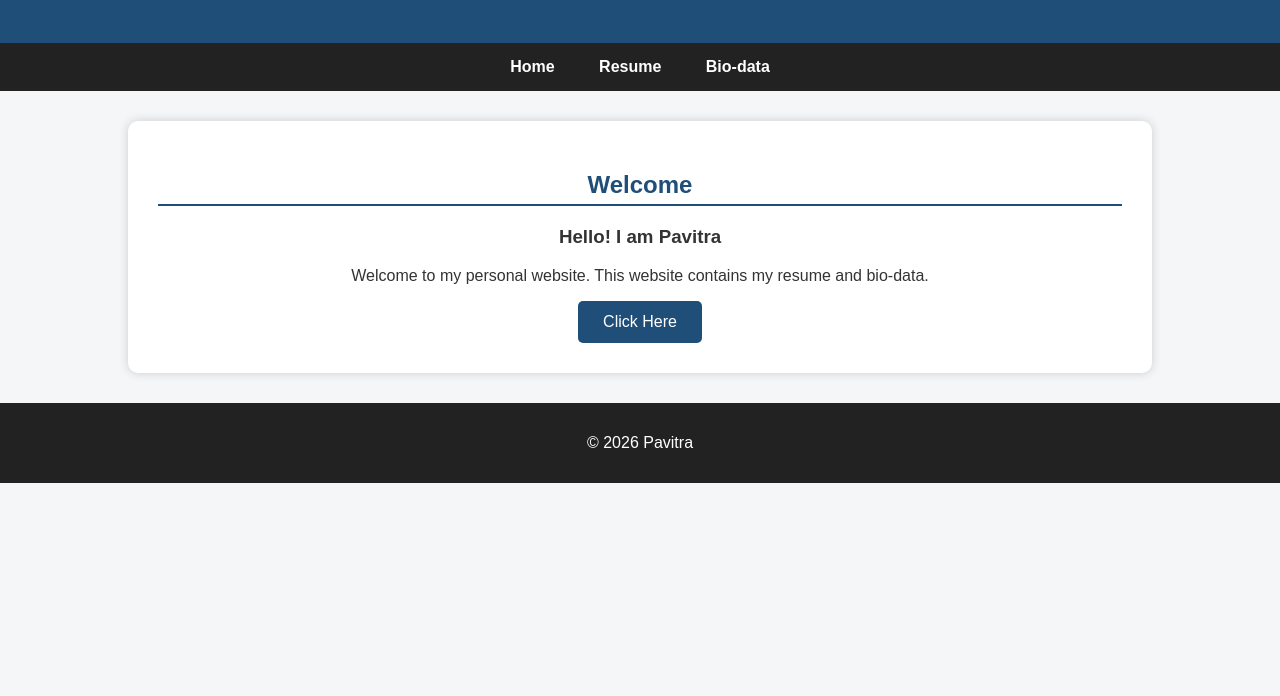
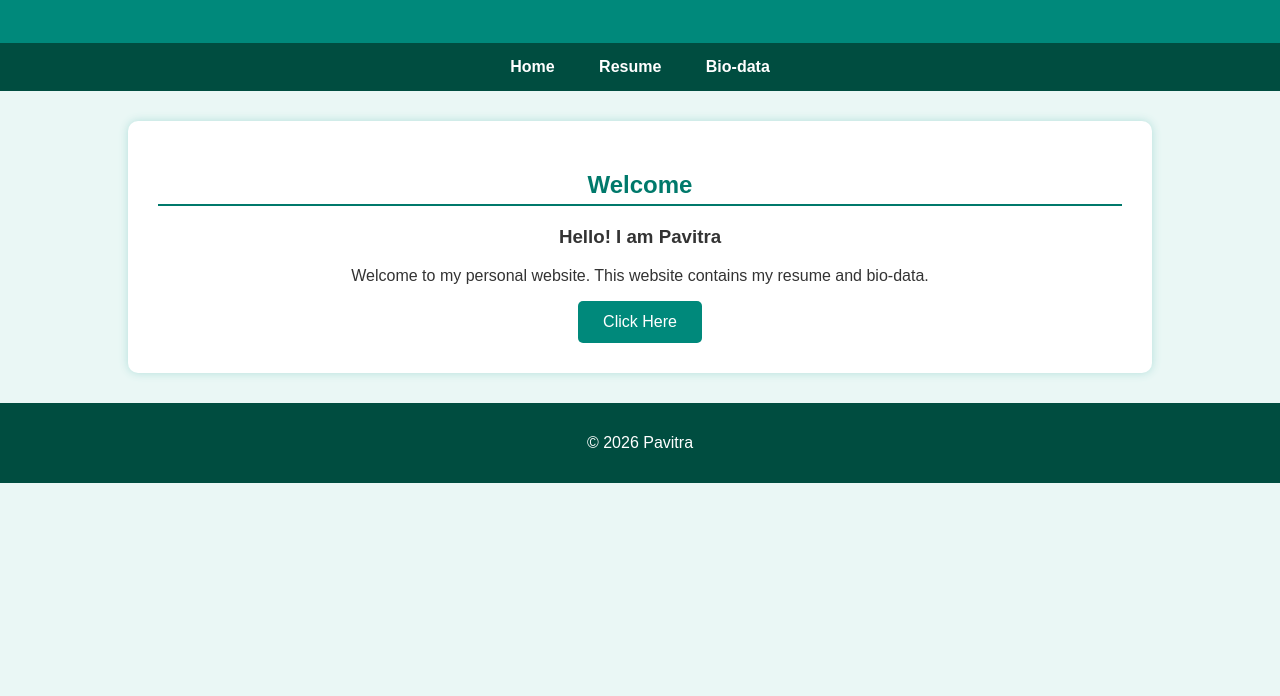
Before and after one commit to pavitrabasavaraj773-creator/web-lab-website, a plain HTML site: page index.html in a window 1280 px wide. Shown: the part 104-800 px from the top of the page. Drawn offline with Linux system fonts and the light colour scheme.

Commit message:
Revise CSS styles for improved design
Updated styles for body, header, nav, and button elements. Changed background colors and hover effects for improved aesthetics.

```diff
--- a/style.css
+++ b/style.css
@@ -1,3 +1,4 @@
+
 * {
     box-sizing: border-box;
 }
@@ -5,12 +6,12 @@
 body {
     margin: 0;
     font-family: Arial, sans-serif;
-    background-color: #f4f6f8;
+    background-color: #eaf7f5;
     color: #333;
 }
 
 header {
-    background-color: #1f4e79;
+    background-color: #00897b;
     color: white;
     text-align: center;
     padding: 30px;
@@ -21,7 +22,7 @@ header h1 {
 }
 
 nav {
-    background-color: #222;
+    background-color: #004d40;
     text-align: center;
     padding: 15px;
 }
@@ -34,7 +35,7 @@ nav a {
 }
 
 nav a:hover {
-    color: #ffd700;
+    color: #ffeb3b;
 }
 
 .container,
@@ -44,7 +45,7 @@ nav a:hover {
     background-color: white;
     padding: 30px;
     border-radius: 10px;
-    box-shadow: 0 0 10px #ccc;
+    box-shadow: 0 0 10px #b2dfdb;
 }
 
 .home {
@@ -52,8 +53,8 @@ nav a:hover {
 }
 
 h2 {
-    color: #1f4e79;
-    border-bottom: 2px solid #1f4e79;
+    color: #00796b;
+    border-bottom: 2px solid #00796b;
     padding-bottom: 5px;
 }
 
@@ -65,13 +66,13 @@ table {
 
 th,
 td {
-    border: 1px solid #999;
+    border: 1px solid #80cbc4;
     padding: 12px;
     text-align: left;
 }
 
 th {
-    background-color: #1f4e79;
+    background-color: #009688;
     color: white;
 }
 
@@ -84,7 +85,7 @@ li {
 }
 
 button {
-    background-color: #1f4e79;
+    background-color: #00897b;
     color: white;
     border: none;
     padding: 12px 25px;
@@ -94,11 +95,11 @@ button {
 }
 
 button:hover {
-    background-color: #163a5c;
+    background-color: #004d40;
 }
 
 footer {
-    background-color: #222;
+    background-color: #004d40;
     color: white;
     text-align: center;
     padding: 15px;
```
